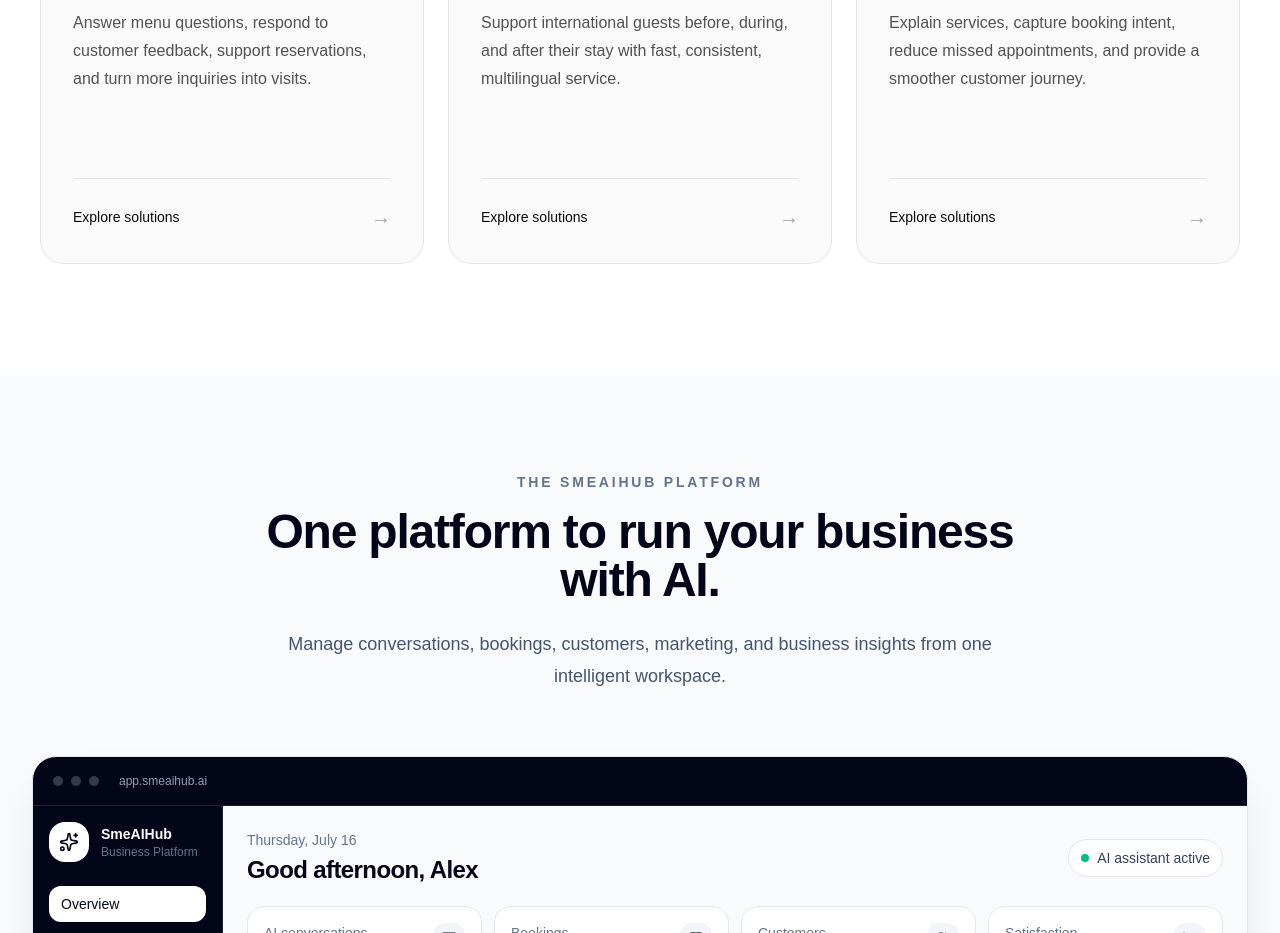
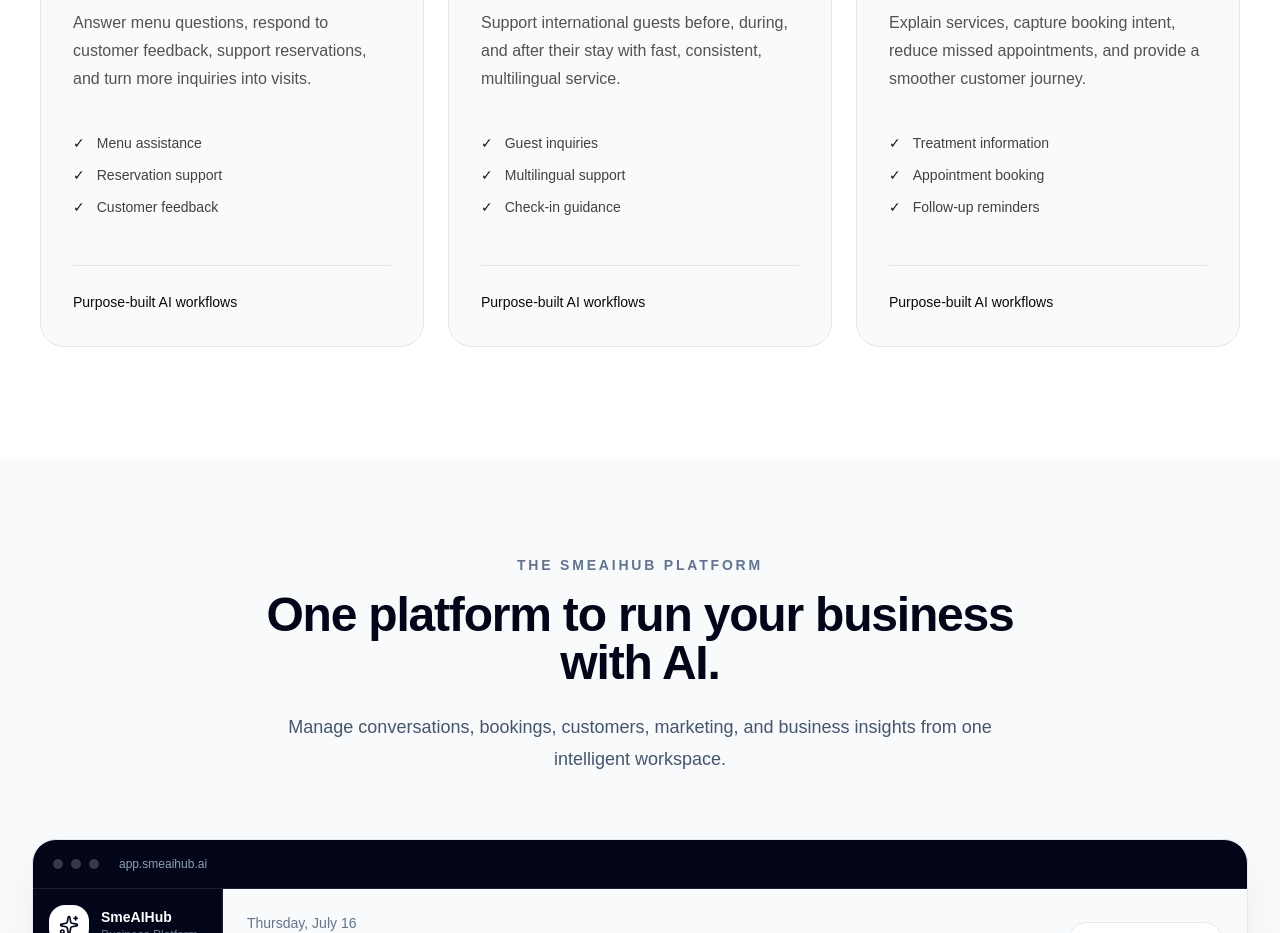
Before and after one commit to uandai27/SmeAIHub, a Next.js app: page / in a window 1280 px wide. Shown: the part 3600-4533 px from the top of the page. Built offline with nearby package versions, Linux system fonts and the light colour scheme.

Commit message:
feat: enhance Industries section with AI use cases

```diff
--- a/components/marketing/industries.tsx
+++ b/components/marketing/industries.tsx
@@ -6,18 +6,33 @@ const industries = [
     description:
       "Answer menu questions, respond to customer feedback, support reservations, and turn more inquiries into visits.",
     eyebrow: "Dining & hospitality",
+  useCases: [
+    "Menu assistance",
+    "Reservation support",
+    "Customer feedback",
+  ],
   },
   {
     title: "Hotels",
     description:
       "Support international guests before, during, and after their stay with fast, consistent, multilingual service.",
     eyebrow: "Guest experience",
+  useCases: [
+  "Guest inquiries",
+  "Multilingual support",
+  "Check-in guidance",
+],
   },
   {
     title: "Spas & Wellness",
     description:
       "Explain services, capture booking intent, reduce missed appointments, and provide a smoother customer journey.",
     eyebrow: "Appointments & care",
+  useCases: [
+  "Treatment information",
+  "Appointment booking",
+  "Follow-up reminders",
+],
   },
 ];
 
@@ -56,20 +71,29 @@ export function Industries() {
                 <p className="mt-5 leading-7 text-neutral-600">
                   {industry.description}
                 </p>
+                <ul className="mt-10 space-y-3">
+  {industry.useCases.map((useCase) => (
+    <li
+      key={useCase}
+      className="flex items-center gap-3 text-sm text-neutral-700"
+    >
+      <span
+  aria-hidden="true"
+  className="text-neutral-900"
+>
+  ✓
+</span>
+      {useCase}
+    </li>
+  ))}
+</ul>
               </div>
 
-              <div className="mt-12 flex items-center justify-between border-t border-neutral-200 pt-6">
-                <span className="text-sm font-medium text-neutral-950">
-                  Explore solutions
-                </span>
-
-                <span
-                  aria-hidden="true"
-                  className="text-xl text-neutral-400 transition group-hover:translate-x-1 group-hover:text-neutral-950"
-                >
-                  →
-                </span>
-              </div>
+              <div className="mt-12 border-t border-neutral-200 pt-6">
+  <span className="text-sm font-medium text-neutral-950">
+    Purpose-built AI workflows
+  </span>
+</div>
             </article>
           ))}
         </div>
```
Also changed, not shown: 2 other files (tests, documents, lock files or other folders).
